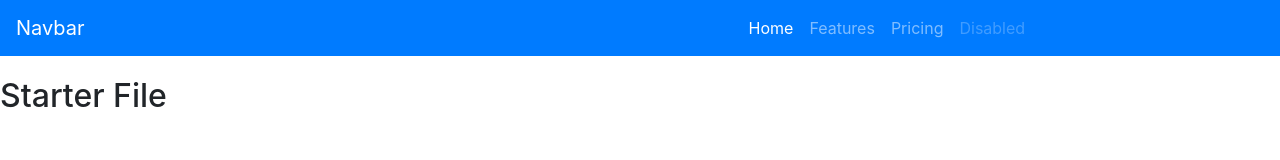
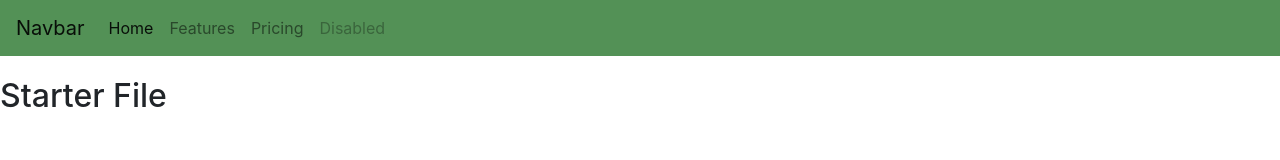
Before and after one commit to WEB-Track/Starter_File, a website built with Parcel: page src/index.html in a window 1280 px wide. Built offline with nearby package versions, Linux system fonts and the light colour scheme.

Commit message:
updated to bootstrap

```diff
--- /dev/null
+++ b/src/assets/scss/4-module/_module.scss
@@ -0,0 +1,8 @@
+// module
+
+.module-max-width {
+  @media (min-width: 1440px) {
+    max-width: 1440px;
+    margin: 0 auto;
+  }
+}
--- a/src/assets/scss/main.scss
+++ b/src/assets/scss/main.scss
@@ -1,21 +1,22 @@
 // main
 
 // helpers
-@use "./1-helper/variables";
-@use "./4-module/bs-colors";
+@import "./1-helper/variables";
+@import "./4-module/bs-colors";
 
 // Custom.scss
 
-@use "../../../node_modules/bootstrap/scss/bootstrap.scss";
+@import "../../../node_modules/bootstrap/scss/bootstrap.scss";
 
 // Add custom code after this
 // base
-@use "./2-base/reset";
+@import "./2-base/reset";
 
 // layout
-@use "./3-layout/header";
-@use "./3-layout/hero";
-@use "./3-layout/footer";
+@import "./3-layout/header";
+@import "./3-layout/hero";
+@import "./3-layout/footer";
 
 // module
-@use "./4-module/navbar";
+@import "./4-module/navbar";
+@import "./4-module/module";
--- a/src/index.html
+++ b/src/index.html
@@ -14,12 +14,10 @@
     <title>Starter File</title>
   </head>
   <body>
-    <header class="header-wrapper">
-      <nav class="navbar navbar-expand-lg navbar-dark bg-primary">
-        <div class="navbar--container">
+    <header class="header bg-primary" id="header">
+      <div class="module-max-width">
+        <nav class="navbar navbar-expand-lg navbar-light bg-primary">
           <a class="navbar-brand" href="#">Navbar</a>
-        </div>
-        <div class="navbar-toggler--container">
           <button
             class="navbar-toggler"
             type="button"
@@ -45,19 +43,17 @@
                 <a class="nav-link" href="#">Pricing</a>
               </li>
               <li class="nav-item">
-                <a
-                  class="nav-link disabled"
-                  href="#"
-                  tabindex="-1"
-                  aria-disabled="true"
-                  >Disabled</a
-                >
+                <a class="nav-link disabled">Disabled</a>
               </li>
             </ul>
           </div>
-        </div>
-      </nav>
+        </nav>
+      </div>
     </header>
-    <h1>Starter File</h1>
+    <section class="hero" id="hero">
+      <div class="module-max-width">
+        <h1>Starter File</h1>
+      </div>
+    </section>
   </body>
 </html>
```
Also changed, not shown: src/assets/css/main.css, 1 other file.
